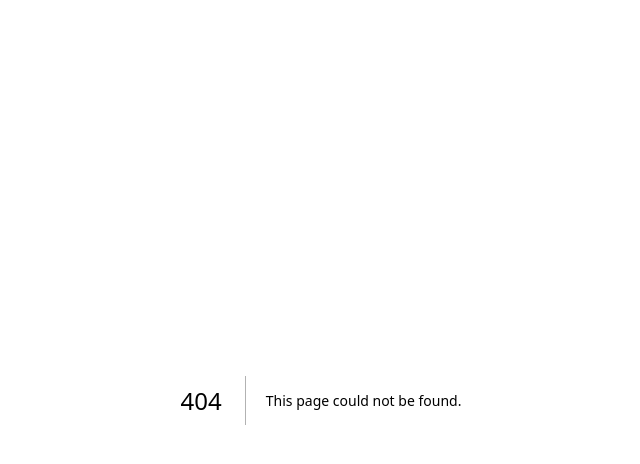
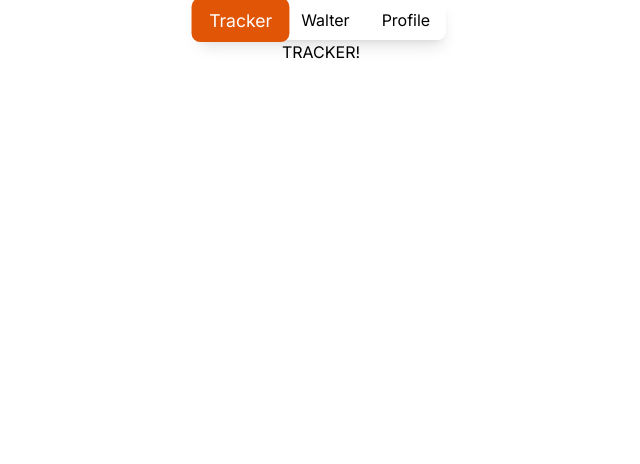
Before and after one commit to natelalor/resumate, a Next.js app: page /tracker in a window 1280 px wide. Before the commit this address had no page. Shown: the top 464 px of the page, without its empty margins (319-959 px from the left). Built offline with nearby package versions, Linux system fonts and the light colour scheme.

Commit message:
File restructure, Nav restructure using Links instead of active divs.

```diff
--- /dev/null
+++ b/src/app/components/MainNav.tsx
@@ -0,0 +1,50 @@
+"use client";
+
+import React from 'react';
+import Link from 'next/link';
+
+interface NavProps {
+  activeTab: 'tracker' | 'walter' | 'profile';
+}
+
+export default function MainNav({ activeTab }: NavProps) {
+  return (
+    <div className="inline-flex justify-center items-center shadow-lg rounded-lg">
+      <Link href="/tracker">
+        <div
+          className={`cursor-pointer px-4 py-2 rounded-lg tab-transition ${
+            activeTab === 'tracker'
+              ? 'text-white bg-theme-orange tab-active z-20 transform scale-110'
+              : 'text-text-color z-10 hover:bg-theme-orange-super-light'
+          }`}
+        >
+          <p>Tracker</p>
+        </div>
+      </Link>
+
+      <Link href="/walter">
+        <div
+          className={`cursor-pointer px-4 py-2 rounded-lg tab-transition ${
+            activeTab === 'walter'
+              ? 'text-white bg-theme-orange tab-active z-20 transform scale-110'
+              : 'text-text-color z-10 hover:bg-theme-orange-super-light'
+          }`}
+        >
+          <p>Walter</p>
+        </div>
+      </Link>
+
+      <Link href="/profile">
+        <div
+          className={`cursor-pointer px-4 py-2 rounded-lg tab-transition ${
+            activeTab === 'profile'
+              ? 'text-white bg-theme-orange tab-active z-20 transform scale-110'
+              : 'text-text-color z-10 hover:bg-theme-orange-super-light'
+          }`}
+        >
+          <p>Profile</p>
+        </div>
+      </Link>
+    </div>
+  );
+}
--- a/src/app/components/form.tsx
+++ b/src/app/components/form.tsx
@@ -12,7 +12,7 @@ export default function Form({ activeTab }: FormProps) {
 
   const handleSubmit = (e: React.FormEvent) => {
     e.preventDefault();
-    router.push('/home'); // to go to home page after submitting form
+    router.push('/tracker'); // to go to tracker page after submitting form
   };
 
   return (
--- a/src/app/home/components/nav.tsx
+++ /dev/null
@@ -1,53 +0,0 @@
-"use client";
-
-import React from 'react';
-import Link from 'next/link';
-
-
-interface NavProps {
-  activeTab: 'tracker' | 'walter' | 'profile';
-  setActiveTab: React.Dispatch<React.SetStateAction<'tracker' | 'walter' | 'profile'>>;
-}
-
-export default function Nav({ activeTab, setActiveTab }: NavProps) {
-  return (
-    <div className="inline-flex justify-center items-center shadow-lg rounded-lg">
-      <div onClick={() => setActiveTab('tracker')}
-          className={`cursor-pointer px-4 py-2 rounded-lg tab-transition ${
-          activeTab === 'tracker'
-            ? 'text-white bg-theme-orange tab-active z-20 transform scale-110'
-            : 'text-text-color z-10 hover:bg-theme-orange-super-light'
-        }`}>
-        <p>Tracker</p>
-      </div>
-      <div onClick={() => setActiveTab('walter')}
-          className={`cursor-pointer px-4 py-2 rounded-lg tab-transition ${
-          activeTab === 'walter'
-            ? 'text-white bg-theme-orange tab-active z-20 transform scale-110'
-            : 'text-text-color z-10 hover:bg-theme-orange-super-light'
-        }`}>
-        <p>Walter</p>
-      </div>
-      <div onClick={() => setActiveTab('profile')}
-          className={`cursor-pointer px-4 py-2 rounded-lg tab-transition ${
-          activeTab === 'profile'
-            ? 'text-white bg-theme-orange tab-active z-20 transform scale-110'
-            : 'text-text-color z-10 hover:bg-theme-orange-super-light'
-        }`}>
-        <p>Profile</p>
-      </div>
-
-      {/* <div className="inline-flex justify-center items-center shadow-lg rounded-lg">
-        <Link href="/tracker">
-          <a className="cursor-pointer px-4 py-2 rounded-lg tab-transition">Tracker</a>
-        </Link>
-        <Link href="/walter">
-          <a className="cursor-pointer px-4 py-2 rounded-lg tab-transition">Walter</a>
-        </Link>
-        <Link href="/profile">
-          <a className="cursor-pointer px-4 py-2 rounded-lg tab-transition">Profile</a>
-        </Link>
-      </div> */}
-    </div>
-  );
-}
--- a/src/app/home/page.tsx
+++ /dev/null
@@ -1,16 +0,0 @@
-"use client";
-
-import React, { useState, useEffect, useRef } from 'react';
-import Nav from './components/nav';
-
-export default function Home() {
-  const [activeTab, setActiveTab] = useState<'tracker' | 'walter' | 'profile'>('tracker');
-
-  return (
-    <main className="flex flex-col items-center">
-        <div>
-            <Nav activeTab={activeTab} setActiveTab={setActiveTab} />
-        </div>
-    </main>
-  );
-}
--- a/src/app/page.tsx
+++ b/src/app/page.tsx
@@ -4,14 +4,13 @@ import React, { useState, useEffect, useRef } from 'react';
 import Form from './components/form';
 import Nav from './components/nav';
 import Title from './components/title';
-import MenuBar from '../components/MenuBar'
 
 export default function Login() {
   const [activeTab, setActiveTab] = useState<'login' | 'signup'>('login');
 
   return (
     <main className="flex flex-col items-center">
-      <MenuBar />
+
       <Title />
         {/* body container */}
         <div className="inline-flex flex-col items-center shadow-lg rounded-2xl">
--- /dev/null
+++ b/src/app/profile/page.tsx
@@ -0,0 +1,23 @@
+"use client";
+
+import React from 'react';
+import { usePathname } from 'next/navigation';
+import MainNav from '../components/MainNav';
+
+export default function Profile() {
+  const pathname = usePathname();
+  const activeTab = pathname.split('/')[1] || 'tracker';
+
+  return (
+    <main className="flex flex-col items-center">
+      <div>
+        <MainNav activeTab={activeTab as 'tracker' | 'walter' | 'profile'} />
+      </div>
+      <div>
+        <p>
+            PROFILE!
+        </p>
+      </div>
+    </main>
+  );
+}
--- /dev/null
+++ b/src/app/tracker/page.tsx
@@ -0,0 +1,23 @@
+"use client";
+
+import React from 'react';
+import { usePathname } from 'next/navigation';
+import MainNav from '../components/MainNav';
+
+export default function Tracker() {
+  const pathname = usePathname();
+  const activeTab = pathname.split('/')[1] || 'tracker';
+
+  return (
+    <main className="flex flex-col items-center">
+      <div>
+        <MainNav activeTab={activeTab as 'tracker' | 'walter' | 'profile'} />
+      </div>
+      <div>
+        <p>
+            TRACKER!
+        </p>
+      </div>
+    </main>
+  );
+}
--- /dev/null
+++ b/src/app/walter/page.tsx
@@ -0,0 +1,23 @@
+"use client";
+
+import React from 'react';
+import { usePathname } from 'next/navigation';
+import MainNav from '../components/MainNav';
+
+export default function Walter() {
+  const pathname = usePathname();
+  const activeTab = pathname.split('/')[1] || 'tracker';
+
+  return (
+    <main className="flex flex-col items-center">
+      <div>
+        <MainNav activeTab={activeTab as 'tracker' | 'walter' | 'profile'} />
+      </div>
+      <div>
+        <p>
+            WALTER!
+        </p>
+      </div>
+    </main>
+  );
+}
--- a/src/components/MenuBar.tsx
+++ /dev/null
@@ -1,28 +0,0 @@
-"use client";
-
-import { func } from "prop-types";
-import React, {useState} from "react";
-
-const MenuBar = () => {
-    const [tab, changeTab] = useState('Edison')
-
-
-    function changeMenu() {
-        // checking that on click is functional
-        console.log(99);
-    }
-
-    return (
-        <>
-            {/* initial menu bar setup (was basically tryna grasp tailwind) */}
-            <div className="absolute top-12 left-1/2 transform -translate-x-1/2 flex flex-row justify-center rounded-xl shadow-custom-heavy">
-                <p onClick={changeMenu} className="p-4 rounded-xl">Browse</p>
-                <p className="p-4 rounded-xl">Edison</p>
-                <p className="p-4 rounded-xl">Profile</p>
-            </div>
-        </>
-
-    )
-};
-
-export default MenuBar;
```
